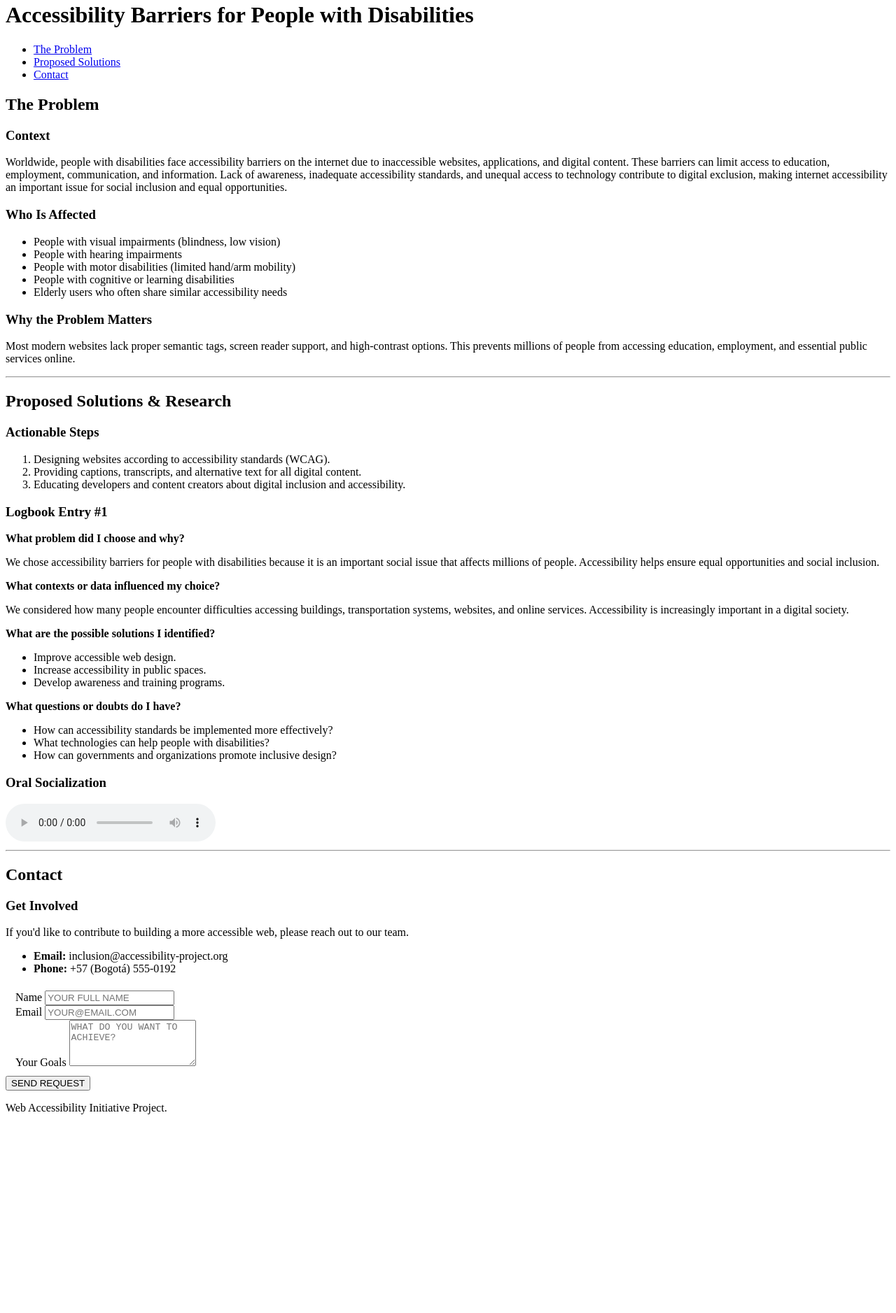
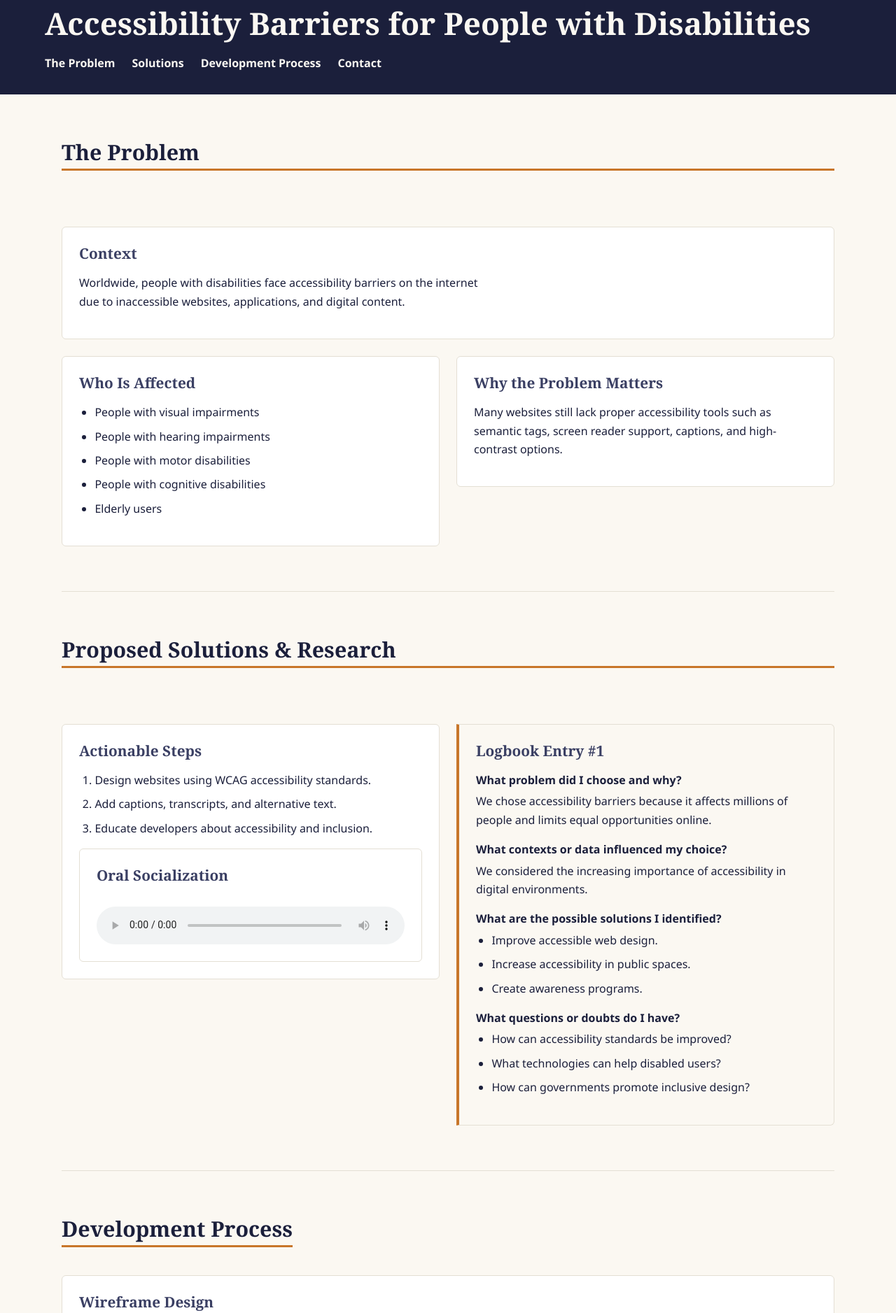
Before and after one commit to ErickSebsam/Problem-Solving-Through-Responsive-Web-Design, a plain HTML site: page index.html in a window 1280 px wide. Shown: the part 18-1895 px from the top of the page at 70% size. Before the commit the page ends 1627 px from the top, so only its background shows below. Drawn offline with Linux system fonts and the light colour scheme.

Commit message:
after design

````diff
--- a/index.html
+++ b/index.html
@@ -1,3 +1,4 @@
+
 <!DOCTYPE html>
 <html lang="en">
 
@@ -5,16 +6,19 @@
   <meta charset="UTF-8" />
   <meta name="viewport" content="width=device-width, initial-scale=1.0" />
   <title>Accessibility Barriers for People with Disabilities</title>
+  <link rel="stylesheet" href="styles.css" />
 </head>
 
 <body>
 
   <header>
     <h1>Accessibility Barriers for People with Disabilities</h1>
+
     <nav>
       <ul>
         <li><a href="#problem">The Problem</a></li>
-        <li><a href="#solutions">Proposed Solutions</a></li>
+        <li><a href="#solutions">Solutions</a></li>
+        <li><a href="#process">Development Process</a></li>
         <li><a href="#contact">Contact</a></li>
       </ul>
     </nav>
@@ -22,129 +26,275 @@
 
   <main>
 
+    <!-- =========================
+         PROBLEM SECTION
+    ========================== -->
+    <h2>The Problem</h2>
     <section id="problem">
-      <h2>The Problem</h2>
-
       <article>
         <h3>Context</h3>
+
         <p>
           Worldwide, people with disabilities face accessibility barriers on the internet
-          due to inaccessible websites, applications, and digital content. These barriers
-          can limit access to education, employment, communication, and information.
-          Lack of awareness, inadequate accessibility standards, and unequal access to
-          technology contribute to digital exclusion, making internet accessibility an
-          important issue for social inclusion and equal opportunities.
+          due to inaccessible websites, applications, and digital content.
         </p>
       </article>
 
       <article>
         <h3>Who Is Affected</h3>
+
         <ul>
-          <li>People with visual impairments (blindness, low vision)</li>
+          <li>People with visual impairments</li>
           <li>People with hearing impairments</li>
-          <li>People with motor disabilities (limited hand/arm mobility)</li>
-          <li>People with cognitive or learning disabilities</li>
-          <li>Elderly users who often share similar accessibility needs</li>
+          <li>People with motor disabilities</li>
+          <li>People with cognitive disabilities</li>
+          <li>Elderly users</li>
         </ul>
       </article>
 
       <article>
         <h3>Why the Problem Matters</h3>
+
         <p>
-          Most modern websites lack proper semantic tags, screen reader support, and
-          high-contrast options. This prevents millions of people from accessing
-          education, employment, and essential public services online.
+          Many websites still lack proper accessibility tools such as semantic tags,
+          screen reader support, captions, and high-contrast options.
         </p>
       </article>
+
     </section>
 
     <hr>
 
+    <!-- =========================
+         SOLUTIONS SECTION
+    ========================== -->
+          <h2>Proposed Solutions & Research</h2>
     <section id="solutions">
-      <h2>Proposed Solutions & Research</h2>
-
       <article>
         <h3>Actionable Steps</h3>
+
         <ol>
-          <li>Designing websites according to accessibility standards (WCAG).</li>
-          <li>Providing captions, transcripts, and alternative text for all digital content.</li>
-          <li>Educating developers and content creators about digital inclusion and accessibility.</li>
+          <li>Design websites using WCAG accessibility standards.</li>
+          <li>Add captions, transcripts, and alternative text.</li>
+          <li>Educate developers about accessibility and inclusion.</li>
         </ol>
+        <article class="audio">
+
+        <h3>Oral Socialization</h3>
+
+        <audio src="audio.ogg" controls>
+          Your browser does not support audio.
+        </audio>
+
+      </article>
       </article>
 
       <article class="logbook">
+
         <h3>Logbook Entry #1</h3>
 
-        <p class="logbook-question"><strong>What problem did I choose and why?</strong></p>
-        <p>
-          We chose accessibility barriers for people with disabilities because it is
-          an important social issue that affects millions of people. Accessibility
-          helps ensure equal opportunities and social inclusion.
+        <p class="logbook-question">
+          <strong>What problem did I choose and why?</strong>
         </p>
 
-        <p class="logbook-question"><strong>What contexts or data influenced my choice?</strong></p>
         <p>
-          We considered how many people encounter difficulties accessing buildings,
-          transportation systems, websites, and online services. Accessibility is
-          increasingly important in a digital society.
+          We chose accessibility barriers because it affects millions of people
+          and limits equal opportunities online.
         </p>
 
-        <p class="logbook-question"><strong>What are the possible solutions I identified?</strong></p>
+        <p class="logbook-question">
+          <strong>What contexts or data influenced my choice?</strong>
+        </p>
+
+        <p>
+          We considered the increasing importance of accessibility
+          in digital environments.
+        </p>
+
+        <p class="logbook-question">
+          <strong>What are the possible solutions I identified?</strong>
+        </p>
+
         <ul>
           <li>Improve accessible web design.</li>
           <li>Increase accessibility in public spaces.</li>
-          <li>Develop awareness and training programs.</li>
+          <li>Create awareness programs.</li>
         </ul>
 
-        <p class="logbook-question"><strong>What questions or doubts do I have?</strong></p>
+        <p class="logbook-question">
+          <strong>What questions or doubts do I have?</strong>
+        </p>
+
         <ul>
-          <li>How can accessibility standards be implemented more effectively?</li>
-          <li>What technologies can help people with disabilities?</li>
-          <li>How can governments and organizations promote inclusive design?</li>
+          <li>How can accessibility standards be improved?</li>
+          <li>What technologies can help disabled users?</li>
+          <li>How can governments promote inclusive design?</li>
         </ul>
+
       </article>
 
-      <article class="audio">
-        <h3>Oral Socialization</h3>
-        <audio src="audio.ogg" controls>
-          Tu navegador no soporta el elemento de audio.
-        </audio>
-      </article>
+
+
     </section>
 
     <hr>
 
+    <!-- =========================
+         DEVELOPMENT PROCESS
+    ========================== -->
+    <section id="process">
+
+      <h2>Development Process</h2>
+
+      <article>
+        <h3>Wireframe Design</h3>
+
+        <p>
+          We first created a wireframe to organize the webpage structure,
+          navigation menu, and content sections before coding.
+        </p>
+
+        <img src="img/estructure.png" alt="Initial wireframe structure of the webpage">
+      </article>
+
+      <article>
+        <h3>Visual Prototype</h3>
+
+        <p>
+          We designed a visual prototype using Canva to explore
+          layout ideas, colors, and interface structure.
+        </p>
+
+        <img src="" alt="Visual prototype created in Canva">
+      </article>
+
+      <article>
+        <h3>Initial Webpage Version</h3>
+
+        <p>
+          This was the first coded version of the webpage focused
+          on semantic HTML and accessibility.
+        </p>
+
+        <img src="img/old.png" alt="First coded version of the webpage">
+      </article>
+      <article>
+        <h3>After html and css design</h3>
+        <p>
+          This was the first coded version of the webpage focused on semantic HTML and accessibility.
+        </p>
+
+        <img src="img/class 2.png" alt="First coded version of the webpage">
+      </article>
+
+      <article class="logbook">
+
+        <h3>Logbook Entry #2</h3>
+
+        <p class="logbook-question">
+          <strong>What HTML structure did I design and why?</strong>
+        </p>
+
+        <p>
+          We used semantic HTML elements such as header, nav,
+          section, article, and footer to organize the content clearly.
+        </p>
+
+        <p class="logbook-question">
+          <strong>What CSS strategies am I planning?</strong>
+        </p>
+
+        <p>
+          We used Flexbox and Grid layouts, accessible colors,
+          spacing, and responsive design techniques.
+        </p>
+
+        <p class="logbook-question">
+          <strong>What challenges appeared?</strong>
+        </p>
+
+        <p>
+          One challenge was maintaining accessibility while keeping
+          the webpage visually organized and responsive.
+        </p>
+
+        <p class="logbook-question">
+          <strong>What feedback did I receive after socialization?</strong>
+        </p>
+
+        <p>
+          We received suggestions about improving spacing,
+          navigation clarity, and mobile responsiveness.
+        </p>
+
+      </article>
+
+    </section>
+
+    <hr>
+
+    <!-- =========================
+         CONTACT SECTION
+    ========================== -->
     <section id="contact">
+
       <h2>Contact</h2>
+
       <article>
+
         <h3>Get Involved</h3>
-        <p>If you'd like to contribute to building a more accessible web, please reach out to our team.</p>
+
+        <p>
+          If you'd like to contribute to building a more accessible web,
+          please contact our team.
+        </p>
+
         <ul>
           <li><strong>Email:</strong> inclusion@accessibility-project.org</li>
           <li><strong>Phone:</strong> +57 (Bogotá) 555-0192</li>
         </ul>
+
       </article>
+
       <div class="contact-form">
+
         <form action="#" method="POST">
-                    <fieldset style="border: none;">
-                        <legend class="sr-only" style="display:none;">Contact Information</legend>
+
+          <fieldset>
+
+            <legend class="sr-only">
+              Contact Information
+            </legend>
+
             <div class="form-group">
               <label for="name">Name</label>
+
               <input type="text" id="name" name="name" placeholder="YOUR FULL NAME" required>
             </div>
+
             <div class="form-group">
               <label for="email">Email</label>
+
               <input type="email" id="email" name="email" placeholder="YOUR@EMAIL.COM" required>
             </div>
+
             <div class="form-group">
               <label for="message">Your Goals</label>
+
               <textarea id="message" name="message" rows="4" placeholder="WHAT DO YOU WANT TO ACHIEVE?"
                 required></textarea>
             </div>
+
           </fieldset>
-                    <button type="submit" class="submit-btn">SEND REQUEST</button>
+
+          <button type="submit" class="submit-btn">
+            SEND REQUEST
+          </button>
+
         </form>
+
       </div>
+
     </section>
 
   </main>
@@ -156,3 +306,4 @@
 </body>
 
 </html>
+```
--- /dev/null
+++ b/styles.css
@@ -0,0 +1,451 @@
+/* =========================================================
+   Accessibility Barriers for People with Disabilities
+   Early CSS — base colors, typography, spacing,
+   first responsive adjustments, early Flexbox/Grid layout
+   ========================================================= */
+
+/* -----------------------------
+   1. Design tokens (custom properties)
+   ----------------------------- */
+:root {
+    /* Color palette
+     Deep indigo for trust/authority, warm amber as the
+     "signal" accent (used sparingly, like a highlighter
+     drawing attention to what's being overlooked), and
+     a soft warm-white background instead of clinical white. */
+    --color-ink: #1B1F3B;
+    /* primary text / header bg */
+    --color-ink-soft: #3A3F63;
+    /* secondary text */
+    --color-paper: #FBF8F2;
+    /* page background, warm off-white */
+    --color-surface: #FFFFFF;
+    /* card / article background */
+    --color-accent: #C8762A;
+    /* amber — links, highlights, CTAs */
+    --color-accent-dark: #9C5A1E;
+    /* accent hover / focus-safe contrast */
+    --color-line: #E4DFD4;
+    /* hairline borders/dividers */
+
+    /* Typography */
+    --font-display: Georgia, "Iowan Old Style", "Palatino Linotype", serif;
+    --font-body: "Segoe UI", Tahoma, Verdana, sans-serif;
+
+    --fs-h1: clamp(1.9rem, 4vw, 2.75rem);
+    --fs-h2: clamp(1.4rem, 2.6vw, 1.9rem);
+    --fs-h3: clamp(1.1rem, 1.8vw, 1.3rem);
+    --fs-body: 1rem;
+    --line-height-body: 1.65;
+
+    /* Spacing scale (4px base) */
+    --space-1: 0.25rem;
+    --space-2: 0.5rem;
+    --space-3: 1rem;
+    --space-4: 1.5rem;
+    --space-5: 2.5rem;
+    --space-6: 4rem;
+
+    /* Layout */
+    --content-max: 72rem;
+    --radius: 6px;
+}
+
+/* -----------------------------
+   2. Reset & base
+   ----------------------------- */
+*,
+*::before,
+*::after {
+    box-sizing: border-box;
+}
+
+html {
+    scroll-behavior: smooth;
+}
+
+body {
+    margin: 0;
+    background-color: var(--color-paper);
+    color: var(--color-ink);
+    font-family: var(--font-body);
+    font-size: var(--fs-body);
+    line-height: var(--line-height-body);
+    -webkit-font-smoothing: antialiased;
+}
+
+img,
+audio {
+    max-width: 100%;
+}
+
+/* Strong, visible focus state — accessibility is the topic,
+   so the keyboard focus ring is treated as a first-class detail. */
+a:focus-visible,
+button:focus-visible,
+input:focus-visible,
+textarea:focus-visible {
+    outline: 3px solid var(--color-accent);
+    outline-offset: 2px;
+}
+
+/* Respect reduced-motion preference */
+@media (prefers-reduced-motion: reduce) {
+    html {
+        scroll-behavior: auto;
+    }
+
+    * {
+        animation-duration: 0.01ms !important;
+        transition-duration: 0.01ms !important;
+    }
+}
+
+/* -----------------------------
+   3. Typography
+   ----------------------------- */
+h1,
+h2,
+h3 {
+    font-family: var(--font-display);
+    color: var(--color-ink);
+    line-height: 1.25;
+    margin: 0 0 var(--space-3);
+}
+
+h1 {
+    font-size: var(--fs-h1);
+    font-weight: 700;
+}
+
+h2 {
+    font-size: var(--fs-h2);
+    font-weight: 700;
+    display: inline-block;
+    padding-bottom: 4px;
+    border-bottom: 3px solid var(--color-accent);
+}
+
+h3 {
+    font-size: var(--fs-h3);
+    font-weight: 600;
+    color: var(--color-ink-soft);
+}
+
+p {
+    margin: 0 0 var(--space-3);
+    max-width: 65ch;
+    /* comfortable reading measure */
+}
+
+ul,
+ol {
+    margin: 0 0 var(--space-3);
+    padding-left: 1.4rem;
+}
+
+li {
+    margin-bottom: var(--space-2);
+}
+
+a {
+    color: var(--color-accent-dark);
+    text-decoration-thickness: 2px;
+    text-underline-offset: 3px;
+}
+
+a:hover {
+    color: var(--color-accent);
+}
+
+strong {
+    color: var(--color-ink);
+}
+
+/* -----------------------------
+   4. Layout shell
+   ----------------------------- */
+header,
+main,
+footer {
+    width: 100%;
+}
+
+main {
+    max-width: var(--content-max);
+    margin-inline: auto;
+    padding: var(--space-5) var(--space-4);
+    display: flex;
+    flex-direction: column;
+    gap: var(--space-6);
+}
+
+hr {
+    border: none;
+    border-top: 1px solid var(--color-line);
+    margin: 0;
+}
+
+/* -----------------------------
+   5. Header & navigation (Flexbox)
+   ----------------------------- */
+header {
+    background-color: var(--color-ink);
+    color: var(--color-paper);
+    padding: var(--space-4);
+}
+
+header h1 {
+    color: var(--color-paper);
+    max-width: var(--content-max);
+    margin-inline: auto;
+}
+
+header nav {
+    max-width: var(--content-max);
+    margin: var(--space-3) auto 0;
+}
+
+header nav ul {
+    list-style: none;
+    margin: 0;
+    padding: 0;
+    display: flex;
+    flex-wrap: wrap;
+    gap: var(--space-4);
+}
+
+header nav a {
+    color: var(--color-paper);
+    font-weight: 600;
+    font-family: var(--font-body);
+    text-decoration: none;
+    border-bottom: 2px solid transparent;
+    padding-bottom: var(--space-1);
+    transition: border-color 0.15s ease, color 0.15s ease;
+}
+
+header nav a:hover {
+    border-bottom-color: var(--color-accent);
+    color: var(--color-accent);
+}
+
+/* -----------------------------
+   6. Sections & articles (Grid)
+   ----------------------------- */
+section {
+    display: flex;
+    flex-direction: column;
+    align-items: flex-start;
+    gap: var(--space-4);
+}
+
+#problem,
+#solutions {
+    display: grid;
+    grid-template-columns: 1fr;
+    gap: var(--space-4);
+}
+
+
+
+article {
+    background-color: var(--color-surface);
+    border: 1px solid var(--color-line);
+    border-radius: var(--radius);
+    padding: var(--space-4);
+}
+
+/* "Who Is Affected" list gets its own grid treatment once
+   space allows — handled in the responsive section below. */
+
+/* Logbook entry: distinguish it as a personal/reflective block */
+article.logbook {
+    background-color: var(--color-paper);
+    border-left: 4px solid var(--color-accent);
+    border-radius: 0 var(--radius) var(--radius) 0;
+}
+
+.logbook-question {
+    margin-bottom: var(--space-1);
+    color: var(--color-accent-dark);
+    font-weight: 600;
+}
+
+article.audio {
+    display: flex;
+    flex-direction: column;
+    gap: var(--space-3);
+}
+
+article.audio audio {
+    width: 100%;
+}
+
+/* -----------------------------
+   7. Contact section
+   ----------------------------- */
+#contact {
+    display: grid;
+    grid-template-columns: 1fr;
+    gap: var(--space-4);
+}
+
+.contact-form {
+    background-color: var(--color-surface);
+    border: 1px solid var(--color-line);
+    border-radius: var(--radius);
+    padding: var(--space-4);
+}
+
+.contact-form fieldset {
+    margin: 0;
+    padding: 0;
+    display: flex;
+    flex-direction: column;
+    gap: var(--space-3);
+}
+
+.form-group {
+    display: flex;
+    flex-direction: column;
+    gap: var(--space-1);
+}
+
+.form-group label {
+    font-weight: 600;
+    color: var(--color-ink);
+}
+
+.form-group input,
+.form-group textarea {
+    font-family: var(--font-body);
+    font-size: 1rem;
+    padding: var(--space-2) var(--space-3);
+    border: 1px solid var(--color-line);
+    border-radius: var(--radius);
+    background-color: var(--color-paper);
+    color: var(--color-ink);
+}
+
+.form-group input::placeholder,
+.form-group textarea::placeholder {
+    color: var(--color-ink-soft);
+    opacity: 0.6;
+}
+
+.form-group input:focus,
+.form-group textarea:focus {
+    border-color: var(--color-accent);
+}
+
+.submit-btn {
+    align-self: flex-start;
+    background-color: var(--color-accent);
+    color: var(--color-ink);
+    font-weight: 700;
+    font-family: var(--font-body);
+    border: none;
+    border-radius: var(--radius);
+    padding: var(--space-3) var(--space-5);
+    cursor: pointer;
+    transition: background-color 0.15s ease;
+}
+
+.submit-btn:hover {
+    background-color: var(--color-accent-dark);
+    color: var(--color-paper);
+}
+
+/* Visually hidden but accessible to screen readers
+   (overrides the inline display:none on the legend) */
+.sr-only {
+    position: absolute !important;
+    width: 1px;
+    height: 1px;
+    padding: 0;
+    margin: -1px;
+    overflow: hidden;
+    clip: rect(0, 0, 0, 0);
+    white-space: nowrap;
+    border: 0;
+    display: block !important;
+}
+
+/* -----------------------------
+   8. Footer
+   ----------------------------- */
+footer {
+    background-color: var(--color-ink);
+    color: var(--color-paper);
+    text-align: center;
+    padding: var(--space-4);
+    font-size: 0.9rem;
+}
+
+/* =========================================================
+   9. Responsive adjustments
+   ========================================================= */
+
+/* Tablet and up: two-column grids where it helps scanning */
+@media (min-width: 640px) {
+    #problem {
+        grid-template-columns: repeat(2, 1fr);
+    }
+
+    #problem article:first-child {
+        grid-column: 1 / -1;
+        /* "Context" spans full width */
+    }
+
+    .contact-form fieldset {
+        display: grid;
+        grid-template-columns: 1fr 1fr;
+        gap: var(--space-3) var(--space-4);
+    }
+
+    .form-group:last-of-type {
+        grid-column: 1 / -1;
+        /* textarea spans both columns */
+    }
+
+    .submit-btn {
+        grid-column: 1 / -1;
+        justify-self: start;
+    }
+}
+
+/* Desktop: roomier section padding, solutions get breathing room */
+@media (min-width: 960px) {
+    main {
+        padding: var(--space-6) var(--space-4);
+    }
+
+    #solutions {
+        grid-template-columns: 1fr 1fr;
+        align-items: start;
+    }
+}
+
+/* Small phones: tighten spacing and stack nav links closer */
+@media (max-width: 400px) {
+    main {
+        padding: var(--space-4) var(--space-3);
+        gap: var(--space-5);
+    }
+
+    header nav ul {
+        gap: var(--space-3);
+    }
+
+    article {
+        padding: var(--space-3);
+    }
+}
+
+#process img {
+    width: 100%;
+    border-radius: var(--radius);
+    border: 1px solid var(--color-line);
+    margin-top: var(--space-3);
+}
````
Also changed, not shown: img/class 2.png (added), img/estructure.png (added), img/old.png (added). Lines whose indentation alone changed are shown as unchanged.
